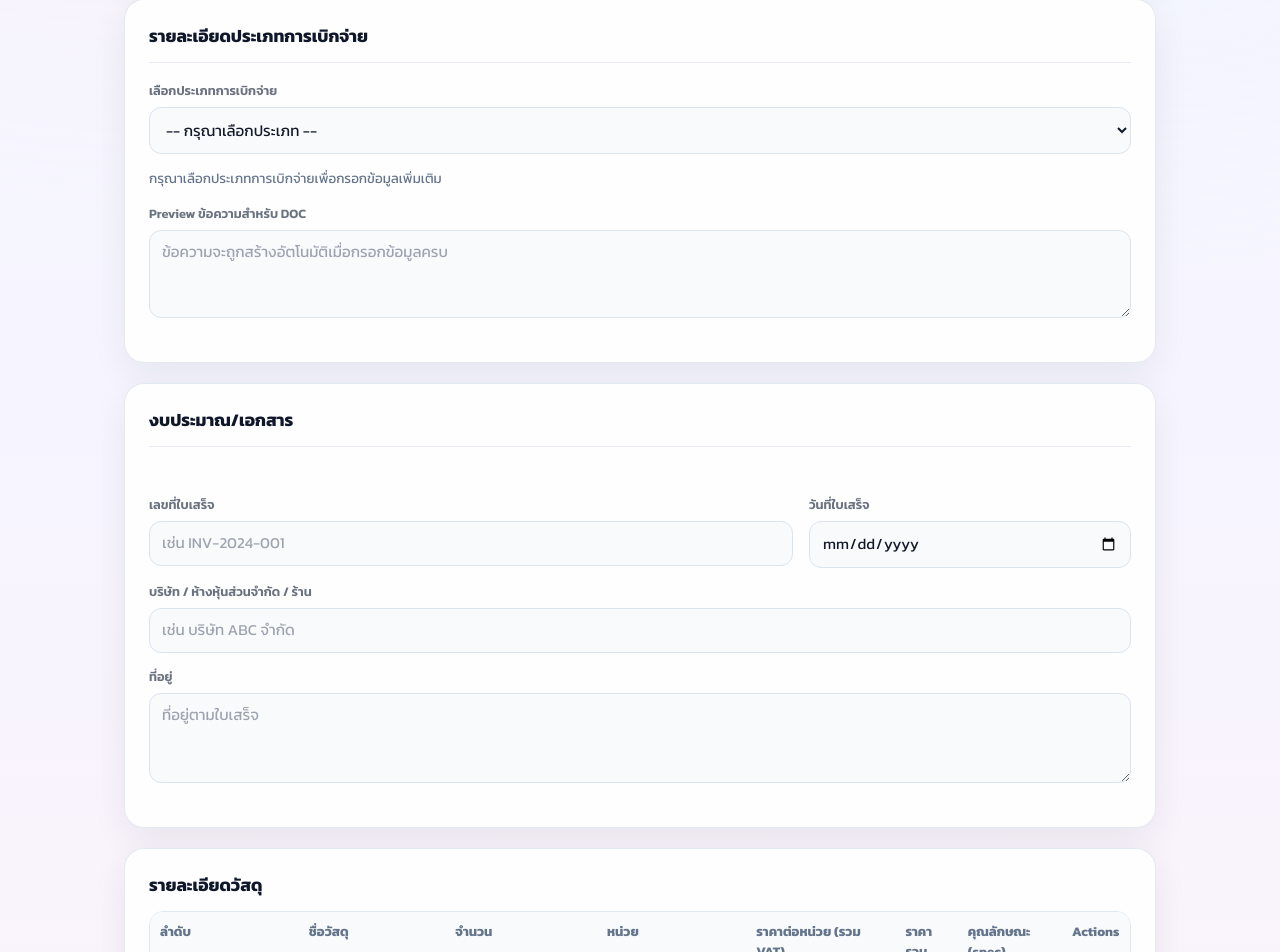
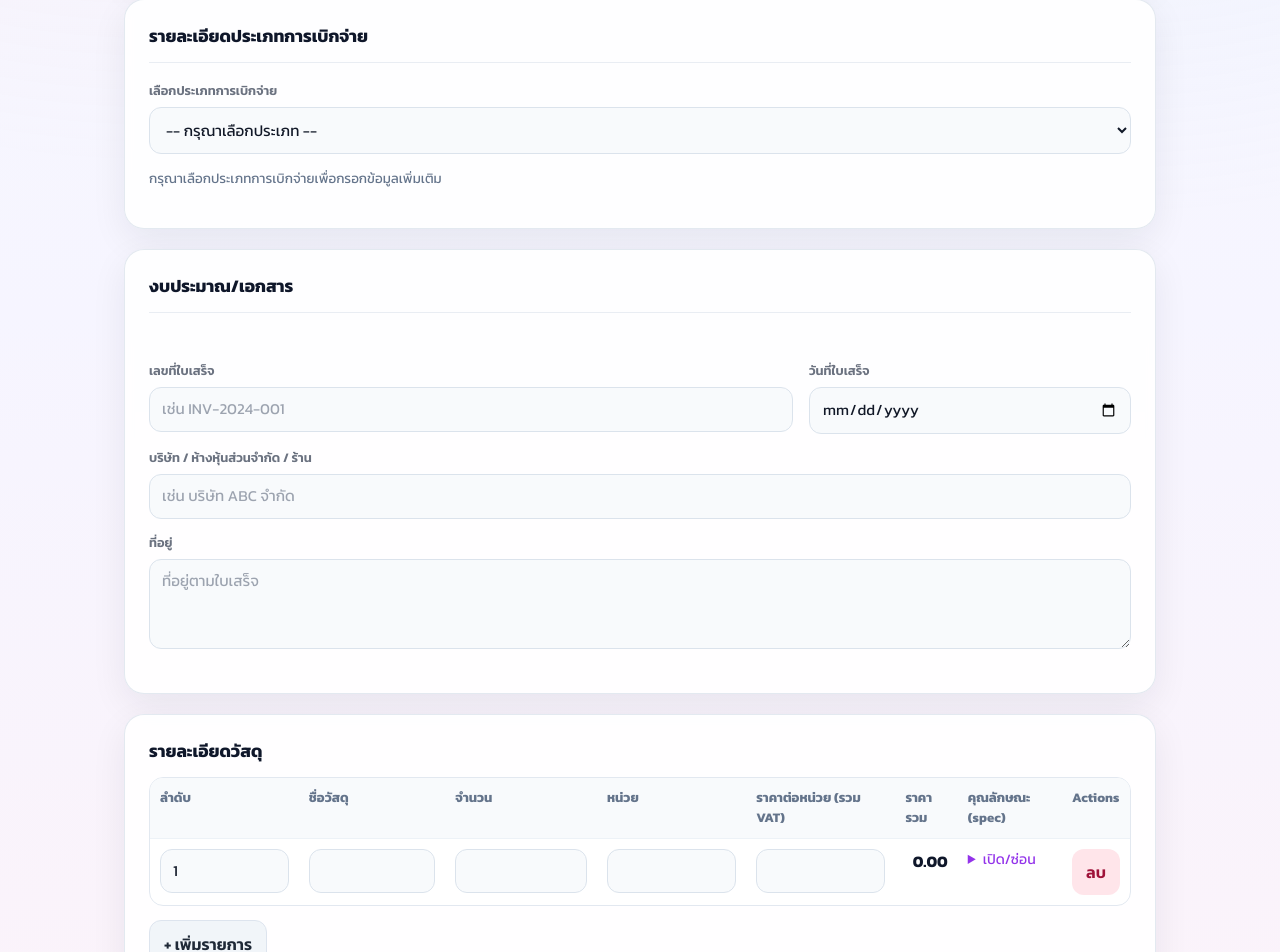
Before and after one commit to Fuadee/-, a Next.js app: page / in a window 1280 px wide. Shown: the part 855-1807 px from the top of the page. Built offline with nearby package versions, Linux system fonts and the light colour scheme.

Commit message:
Remove payment budget preview UI and keep DOC text computed

```diff
--- a/src/app/(app)/GenerateClient.tsx
+++ b/src/app/(app)/GenerateClient.tsx
@@ -755,17 +755,6 @@ export default function GenerateClient() {
                 </div>
               ) : null}
 
-              <div className={styles.field}>
-                <label htmlFor="payment_budget_doc_preview">Preview ข้อความสำหรับ DOC</label>
-                <textarea
-                  id="payment_budget_doc_preview"
-                  name="payment_budget_doc_preview"
-                  rows={2}
-                  value={paymentBudgetDocText}
-                  readOnly
-                  placeholder="ข้อความจะถูกสร้างอัตโนมัติเมื่อกรอกข้อมูลครบ"
-                />
-              </div>
             </section>
 
             <section className={styles.card}>
--- a/src/lib/paymentBudget.ts
+++ b/src/lib/paymentBudget.ts
@@ -41,8 +41,9 @@ export const buildPaymentBudgetDocText = (paymentBudget: {
 }): string => {
   const accountCode = toTrimmedString(paymentBudget.account_code);
   const accountName = toTrimmedString(paymentBudget.account_name);
+  const accountText = accountName ? ` (${accountName})` : "";
 
-  if (!paymentBudget.type || !accountCode || !accountName) {
+  if (!paymentBudget.type || !accountCode) {
     return "";
   }
 
@@ -54,7 +55,7 @@ export const buildPaymentBudgetDocText = (paymentBudget: {
       return "";
     }
 
-    return `โดยเบิกค่าใช้จ่ายจากงบทำการ ${orgLabel} ศูนย์ต้นทุน ${costCenter} รหัสบัญชี ${accountCode} (${accountName})`;
+    return `โดยเบิกค่าใช้จ่ายจากงบทำการ ${orgLabel} ศูนย์ต้นทุน ${costCenter} รหัสบัญชี ${accountCode}${accountText}`;
   }
 
   if (paymentBudget.type === "po") {
@@ -63,7 +64,7 @@ export const buildPaymentBudgetDocText = (paymentBudget: {
       return "";
     }
 
-    return `โดยเบิกค่าใช้จ่ายจากใบสั่งเลขที่ ${poNo} รหัสบัญชี ${accountCode} (${accountName})`;
+    return `โดยเบิกค่าใช้จ่ายจากใบสั่งเลขที่ ${poNo} รหัสบัญชี ${accountCode}${accountText}`;
   }
 
   const networkNo = toTrimmedString(paymentBudget.network_no);
@@ -71,7 +72,7 @@ export const buildPaymentBudgetDocText = (paymentBudget: {
     return "";
   }
 
-  return `โดยเบิกค่าใช้จ่ายจากงบโครงข่าย ${networkNo} รหัสบัญชี ${accountCode} (${accountName})`;
+  return `โดยเบิกค่าใช้จ่ายจากงบโครงข่าย ${networkNo} รหัสบัญชี ${accountCode}${accountText}`;
 };
 
 export const normalizePaymentBudget = (value: unknown): PaymentBudget | null => {
```
